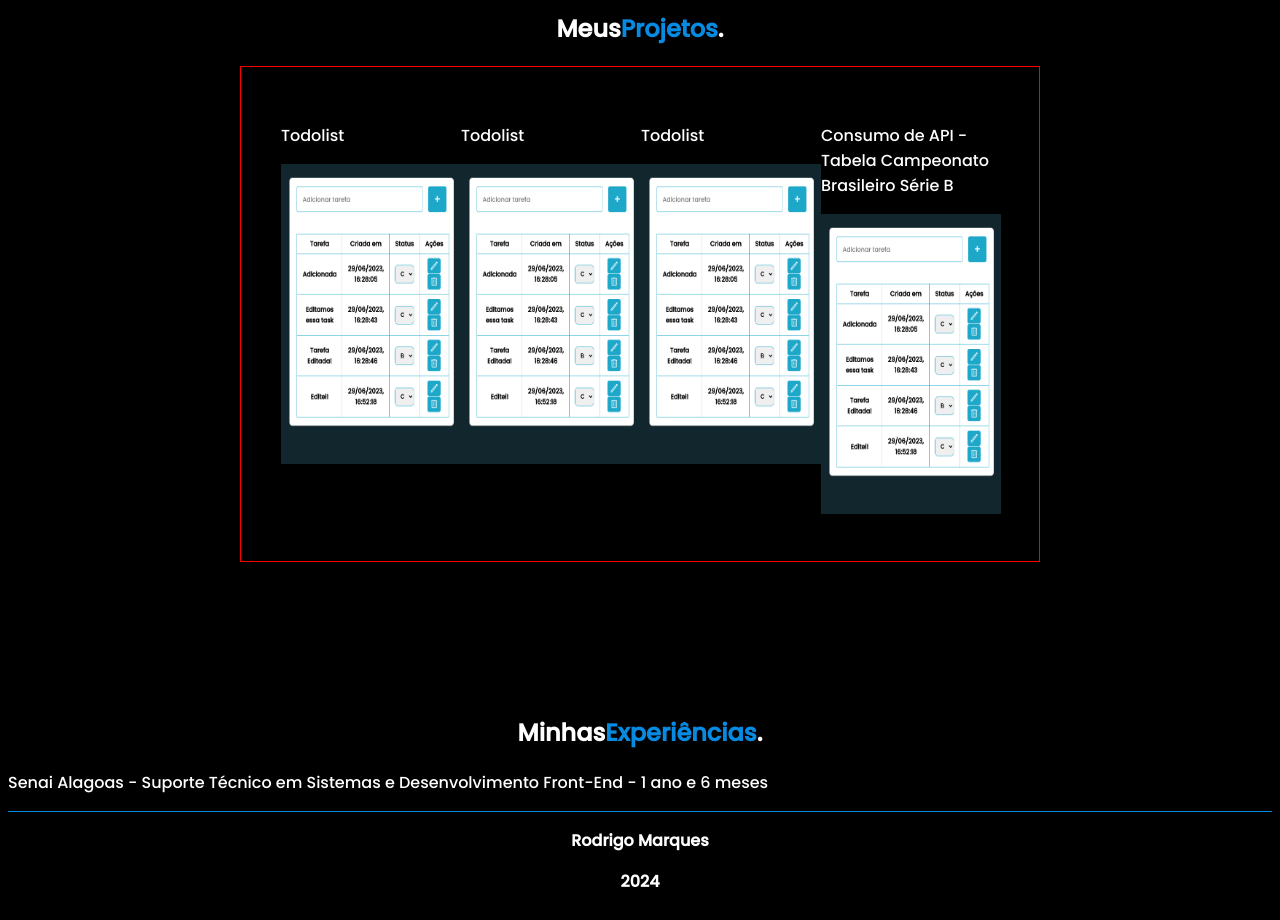
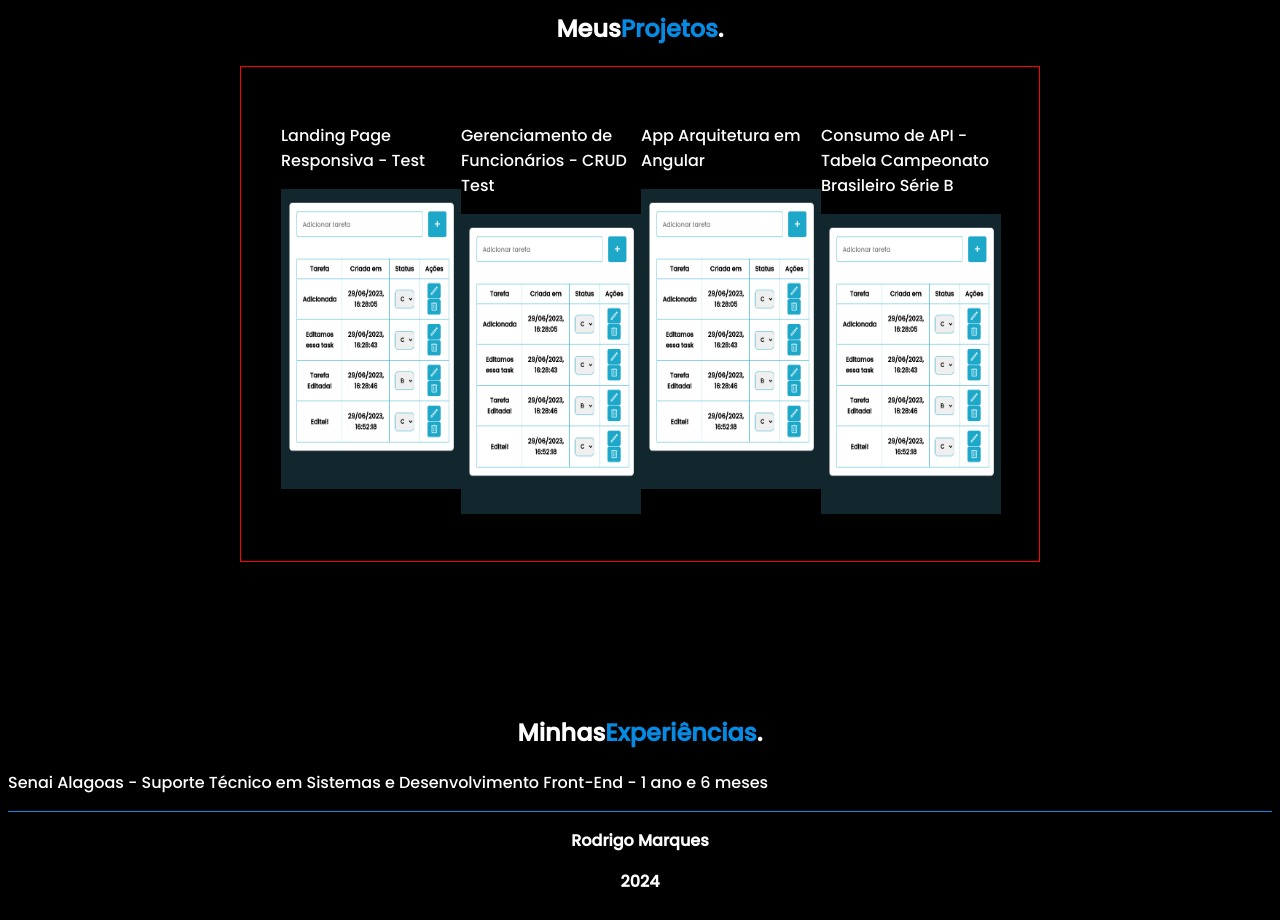
Before and after one commit to RodrigoMarques6/portfolioRodrigoMarques, an Angular app: page / in a window 1280 px wide. Shown: the part 1260-2180 px from the top of the page. Built offline with nearby package versions, Linux system fonts and the light colour scheme.

Commit message:
Lembrete adicionado ao componente projetos para ajustes gerais

```diff
--- a/src/app/components/projetos/projetos.component.html
+++ b/src/app/components/projetos/projetos.component.html
@@ -6,19 +6,19 @@
   <div class="div-projetos">
     <div class="projeto1">
       <a href="#"
-        ><p>Todolist</p>
+        ><p>{{projeto1}}</p>
         <img src="../../../assets/img/todolist.png" class="img-todolist" />
       </a>
     </div>
     <div class="projeto2">
       <a href="#"
-        ><p>Todolist</p>
+        ><p>{{projeto2}}</p>
         <img src="../../../assets/img/todolist.png" class="img-todolist" />
       </a>
     </div>
     <div class="projeto3">
       <a href="#"
-        ><p>Todolist</p>
+        ><p>{{projeto3}}</p>
         <img src="../../../assets/img/todolist.png" class="img-todolist" />
       </a>
     </div>
--- a/src/app/components/projetos/projetos.component.ts
+++ b/src/app/components/projetos/projetos.component.ts
@@ -6,5 +6,8 @@ import { Component } from '@angular/core';
   styleUrls: ['./projetos.component.css'],
 })
 export class ProjetosComponent {
-  projeto4 = 'Consumo de API - Tabela Campeonato Brasileiro Série B'
+  projeto1 = 'Landing Page Responsiva - Test';
+  projeto2 = 'Gerenciamento de Funcionários - CRUD Test';
+  projeto3 = 'App Arquitetura em Angular';
+  projeto4 = 'Consumo de API - Tabela Campeonato Brasileiro Série B';
 }
```
